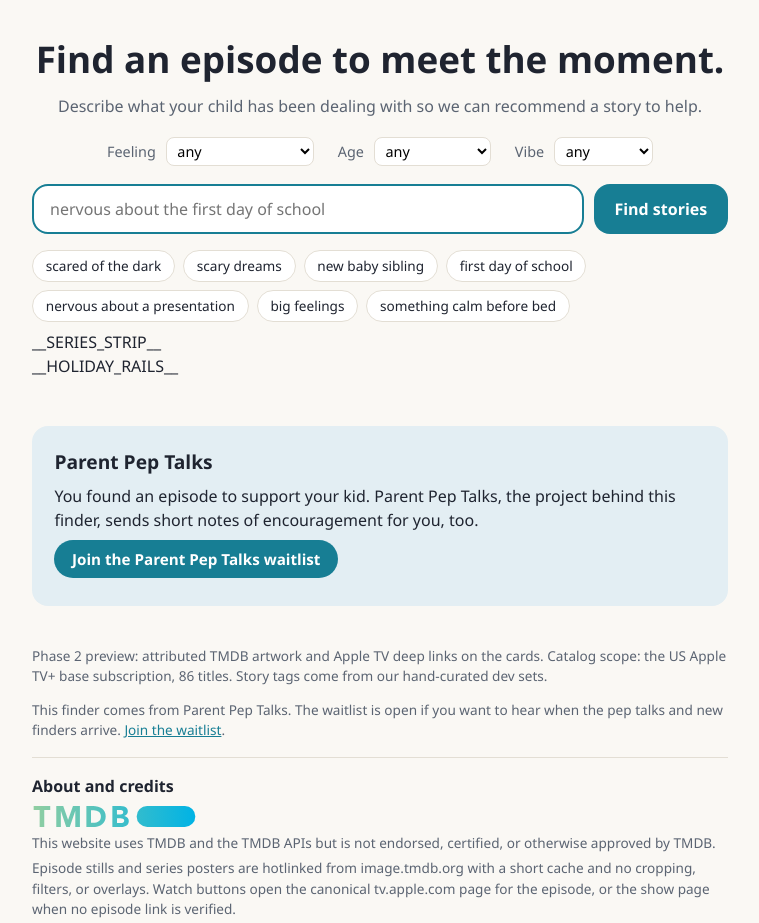
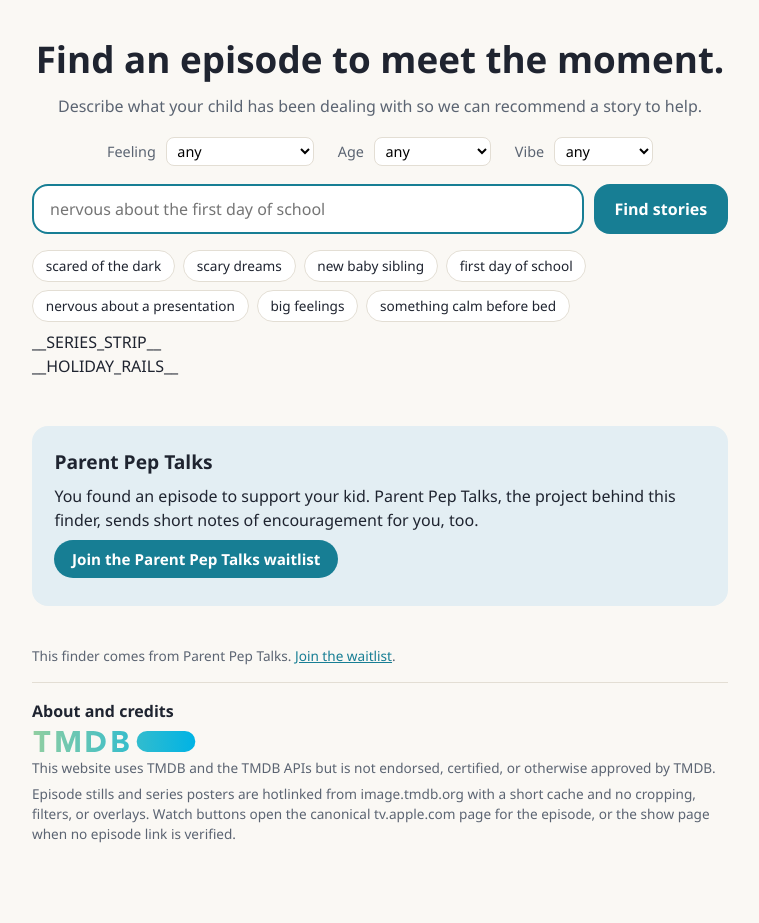
Before and after one commit to allieinherforties-tech/show-finder, a website with bundled scripts: page public/index.html in a window 1280 px wide. Shown: the whole page, without its empty margins (260-1019 px from the left). Built offline with nearby package versions, Linux system fonts and the light colour scheme.

Commit message:
fix: remove internal Phase 2 paragraph from landing page outro (#29)
The footer contained internal roadmap/catalog language (Phase 2 preview,
catalog scope, dev sets) exposed to customers. Delete that paragraph and
trim the waitlist pitch to a single honest sentence with the link. The
About/credits and TMDB attribution sections are unchanged.

Co-authored-by: Obvious <obvious@obvious.ai>
Co-authored-by: Allie Esslinger <allie@olivejuice.digital>

```diff
--- a/public/index.html
+++ b/public/index.html
@@ -128,8 +128,7 @@
     </section>
 
     <footer class="about">
-      <p>Phase 2 preview: attributed TMDB artwork and Apple TV deep links on the cards. Catalog scope: the US Apple TV+ base subscription, 86 titles. Story tags come from our hand-curated dev sets.</p>
-      <p class="about-waitlist">This finder comes from Parent Pep Talks. The waitlist is open if you want to hear when the pep talks and new finders arrive. <a href="__WAITLIST_URL__" rel="noopener">Join the waitlist</a>.</p>
+      <p class="about-waitlist">This finder comes from Parent Pep Talks. <a href="__WAITLIST_URL__" rel="noopener">Join the waitlist</a>.</p>
       <section id="credits" class="credits">
         <h2>About and credits</h2>
         <img class="tmdb-logo" src="/tmdb-logo.svg" alt="TMDB logo" width="165" height="21">
```
